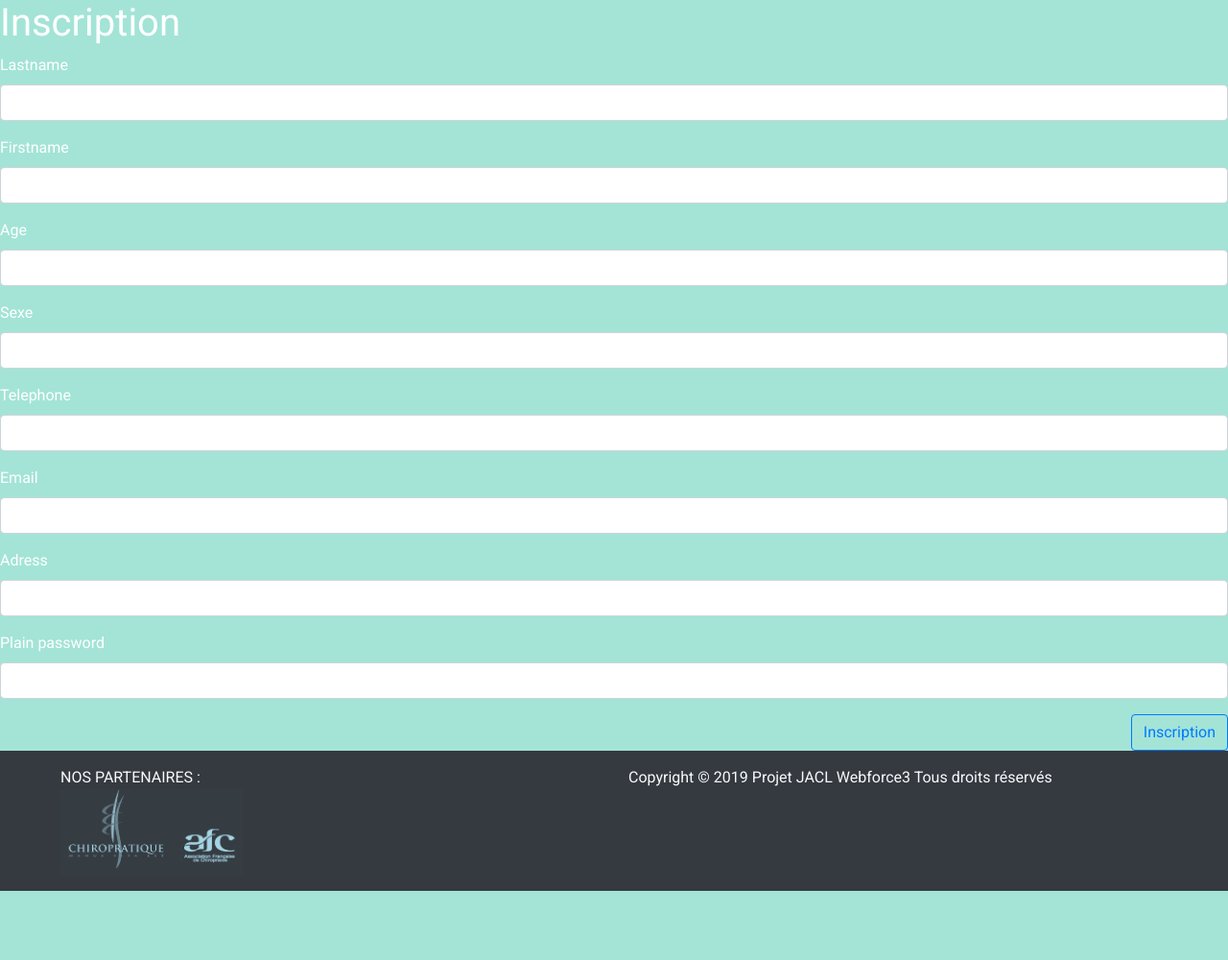
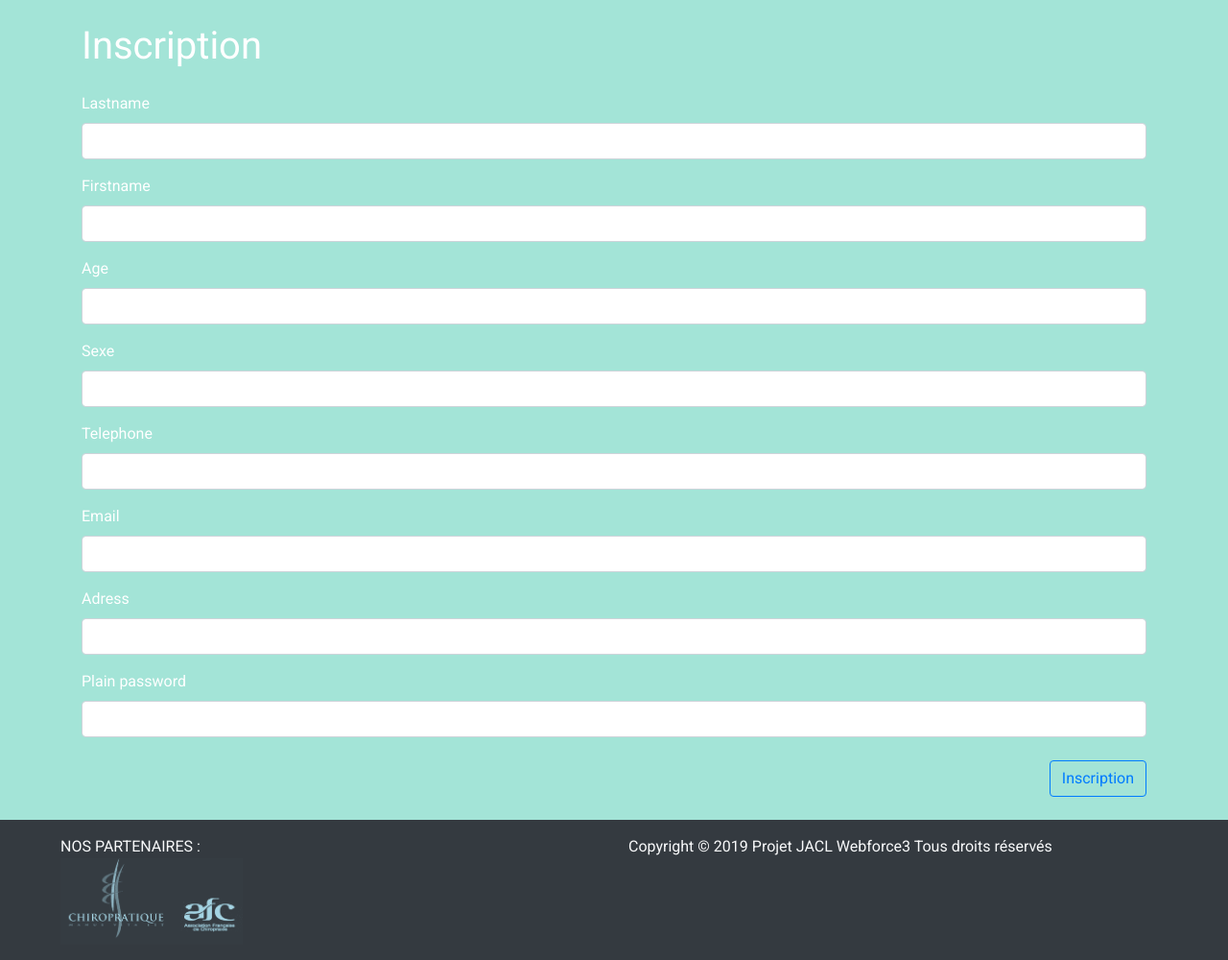
Before and after one commit to JulesAllamigeon/projetCertification, a Symfony app: template templates/security/register.html.twig in a window 1280 px wide. Shown: the part 72-1072 px from the top of the page at 96% size. Before the commit the page ends 1000 px from the top, so only its background shows below. Run offline with Twig, Linux system fonts and the light colour scheme; the template is opened without the code that fills it, so the values that code supplies are empty; form fields are guessed from the names that the template uses; some libraries are stand-ins or nearby versions.

Commit message:
template

```diff
--- a/src/Form/BookingType.php
+++ b/src/Form/BookingType.php
@@ -86,7 +86,7 @@ class BookingType extends AbstractType
                 'smoker',
                 ChoiceType::class,
                 [
-                    'label' => 'Etes vous fumeur ?',
+                    'label' => 'Êtes-vous fumeur ?',
                     'choices' => [
                         'Fumeur' => 'oui',
                         'Non-fumeur' => 'non'
@@ -110,7 +110,7 @@ class BookingType extends AbstractType
             )
             ->add('allergies',TextType::class,[
 
-                'label' => 'Êtes vous allergique ?'
+                'label' => 'Avez-vous des allergies ?'
 
             ])
 
--- a/src/Form/ConsultationType.php
+++ b/src/Form/ConsultationType.php
@@ -18,7 +18,7 @@ class ConsultationType extends AbstractType
                 'diagnostic',
                 TextType::class,
                 [
-                    'label' => 'Diagnostic de la séance'
+                    'label' => 'Diagnostique de la scéance'
                 ]
             )
             ->add(
--- a/templates/base.html.twig
+++ b/templates/base.html.twig
@@ -79,7 +79,7 @@
                             </li>
                         {% else %}
                             <li class="nav-item">
-                                <a class="nav-link" href={{ path('app_user_index') }}>{{ app.user }}</a>
+                                <a class="nav-link">{{ app.user }}</a>
                             </li>
                             <li class="nav-item">
                                 <a class="nav-link" href="{{ path('app_security_logout') }}">Déconnexion</a>
--- a/templates/index/contact.html.twig
+++ b/templates/index/contact.html.twig
@@ -23,8 +23,6 @@
                 {{ form_row(form.lastname) }}
 
                 {{ form_row(form.email) }}
-
-                {{ form_row(form.subject) }}
 
                 {{ form_row(form.message) }}
 
--- a/templates/security/login.html.twig
+++ b/templates/security/login.html.twig
@@ -4,7 +4,7 @@
     <div class="container">
 
     <h1>Connexion</h1>
-        <p class="text-center">Veuillez vous inscrire ou vous connecter pour prendre un rdv</p>
+        <p class="text-center">Veuillez vous inscrire ou vous connecter pour prendre rendez-vous</p>
         <form method="post">
             <div class="form-group">
                 <label>Email</label>
@@ -15,8 +15,8 @@
                 <input type="password" name="_password" class="form-control">
             </div>
             <div class="text-right">
-                <button type="submit" class="btn btn-info">Se connecter</button>
-                <button type="submit" class="btn btn-info btn-link"><a href="{{ path('app_security_register') }}">S'inscrire</a></button>
+                <button type="submit" class="btn btn-info">Se Connecter</button>
+                <button type="submit" class="btn btn-info btn-link"><a href="{{ path('app_security_register') }}">S'Inscrire</a></button>
 
             </div>
 
--- a/templates/security/register.html.twig
+++ b/templates/security/register.html.twig
@@ -2,8 +2,11 @@
 
 
 {% block body %}
-    <h1>Inscription</h1>
+    <div class="container">
+        <h1 class="my-4">Inscription</h1>
+
             {{ form_start(form) }}
+
             {{ form_row(form.lastname) }}
             {{ form_row(form.firstname) }}
             {{ form_row(form.age) }}
@@ -12,11 +15,12 @@
             {{ form_row(form.email) }}
             {{ form_row(form.adress) }}
             {{ form_row(form.plainPassword) }}
-    <div class="text-right">
+
+        <div class="text-right my-4">
             <button type="submit" class="btn btn-outline-primary">Inscription</button>
         </div>
 
+            {{ form_end(form) }}
 
-
-    {{ form_end(form) }}
+    </div>
 {% endblock %}
```
Lines whose indentation alone changed are shown as unchanged.
